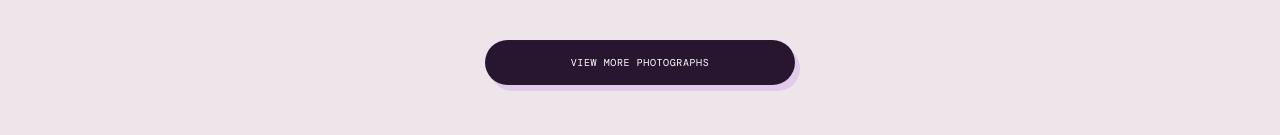
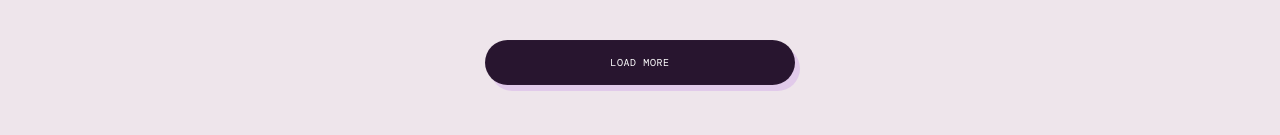
Before and after one commit to DanHues/creative-portfolio, a Next.js app: page /photography/sunshine-ponycon in a window 1280 px wide. Shown: the part 1760-1895 px from the top of the page. Built offline with nearby package versions, Linux system fonts and the light colour scheme; a web font is replaced by a local one.

Commit message:
Shorten photography load control

```diff
--- a/components/photo-set-viewer.tsx
+++ b/components/photo-set-viewer.tsx
@@ -143,7 +143,7 @@ export function PhotoSetViewer({
           type="button"
           onClick={() => setVisibleCount((count) => Math.min(count + 3, photos.length))}
         >
-          View more photographs
+          Load more
         </button>
       ) : null}
       {lightbox}
```
